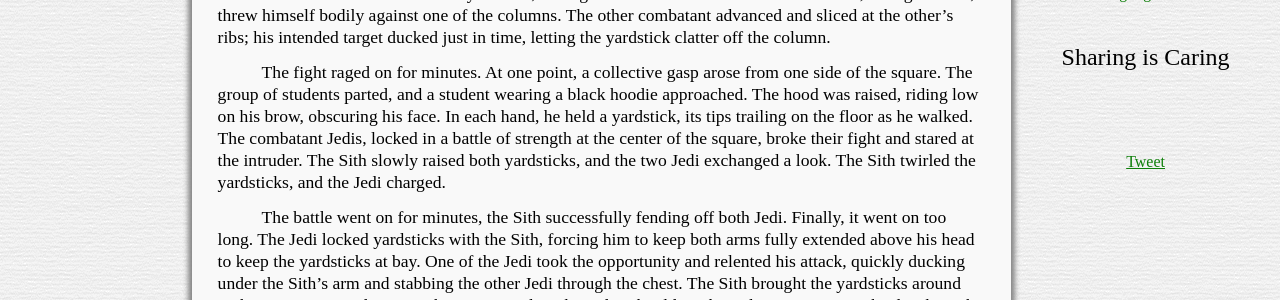
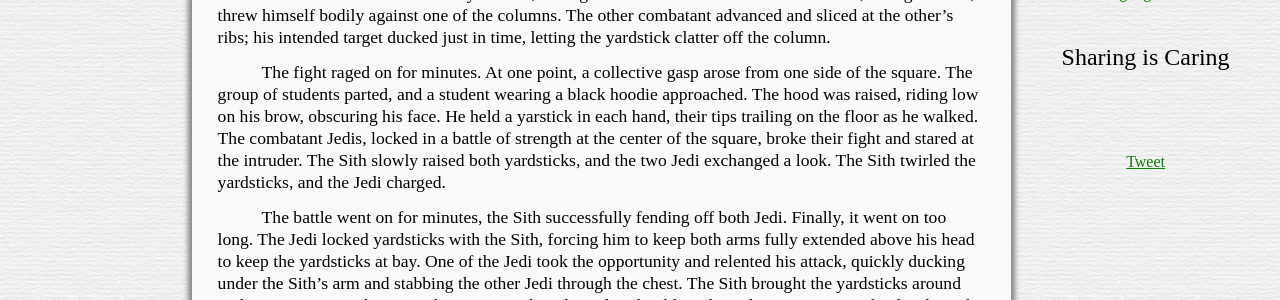
Before and after one commit to paddycarver/blog, a Jekyll site: the page built from _posts/2012-03-11-tales-from-high-school.md, in a window 1280 px wide and 900 px high, scrolled down 520 px. Shown: the part 307-607 px from the top of the window. Built offline with Jekyll 4.4.1, drawn with Linux system fonts in a browser that asks for light colours; some web fonts are replaced; comment, search, counter and statistics services are not loaded.

Commit message:
Grammar fix.

```diff
--- a/_posts/2012-03-11-tales-from-high-school.md
+++ b/_posts/2012-03-11-tales-from-high-school.md
@@ -61,7 +61,7 @@ target ducked just in time, letting the yardstick clatter off the column.
 The fight raged on for minutes. At one point, a collective gasp arose
 from one side of the square. The group of students parted, and a student
 wearing a black hoodie approached. The hood was raised, riding low on his
-brow, obscuring his face. In each hand, he held a yardstick, its tips
+brow, obscuring his face. He held a yarstick in each hand, their tips
 trailing on the floor as he walked. The combatant Jedis, locked in a
 battle of strength at the center of the square, broke their fight and
 stared at the intruder. The Sith slowly raised both yardsticks, and the
```
